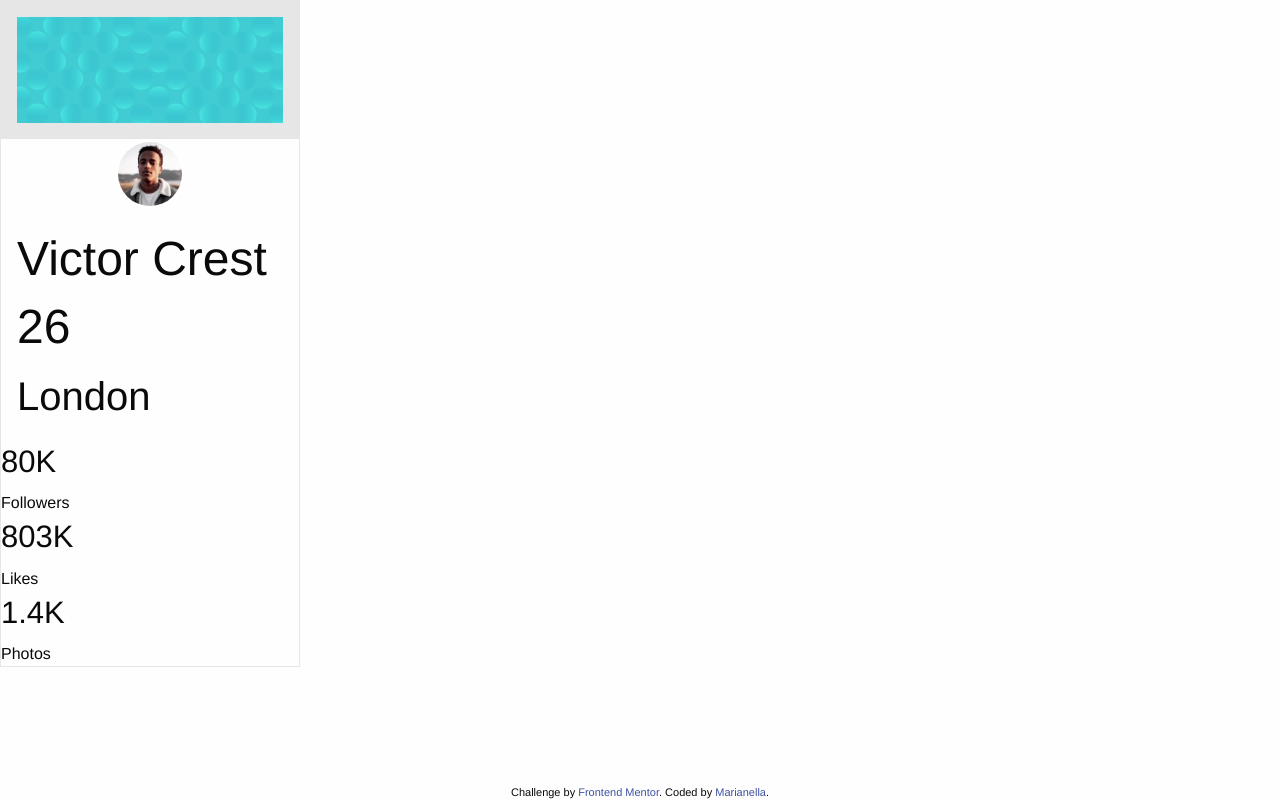
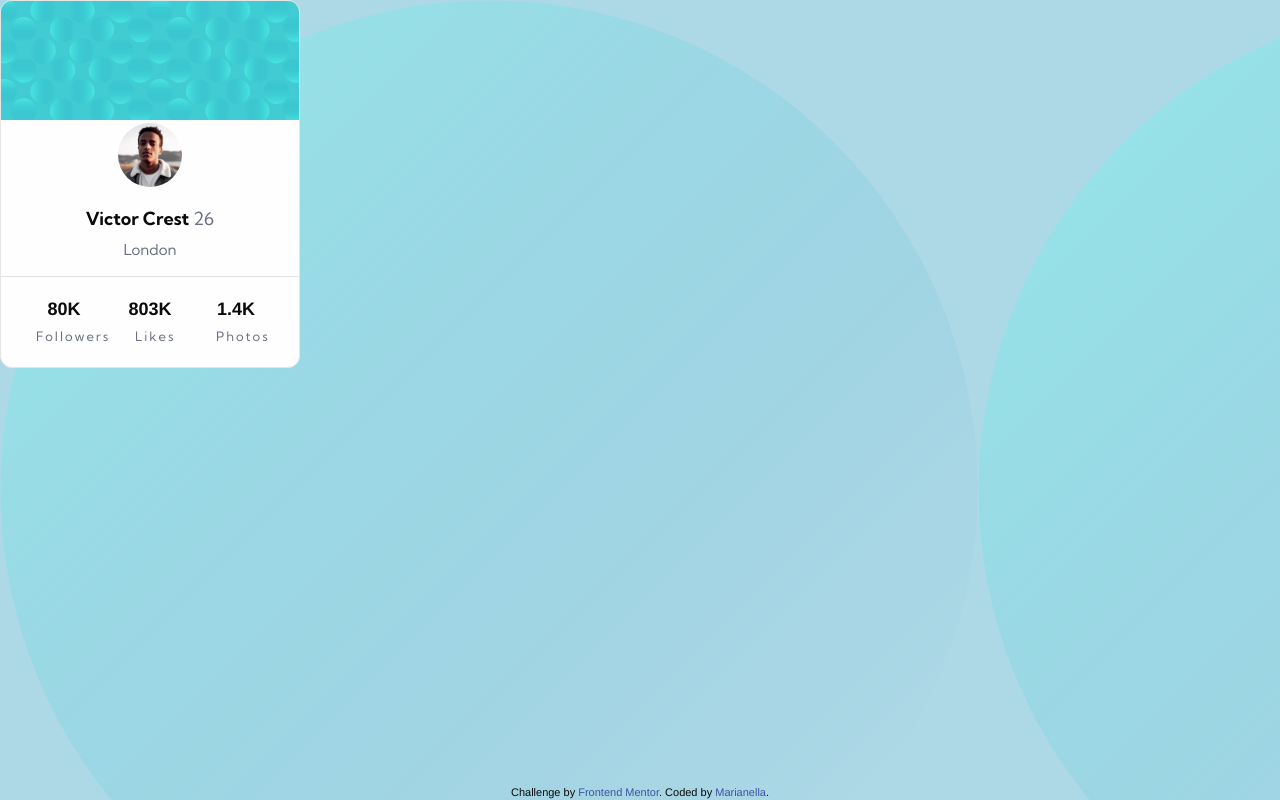
Before and after one commit to Marianellag1/Portfolio-card, a plain HTML site: page index.html in a window 1280 px wide. Drawn offline with nearby package versions, Linux system fonts and the light colour scheme.

Commit message:
getting closer to finish. image position seems to be the tricky part of the challenge.

```diff
--- a/Assets/css/style.css
+++ b/Assets/css/style.css
@@ -1,3 +1,5 @@
+@import url('https://fonts.googleapis.com/css2?family=Kumbh+Sans:wght@400;700&display=swap');
+
 .attribution { font-size: 11px; text-align: center; }
 .attribution a { color: hsl(228, 45%, 44%); }
 
@@ -9,12 +11,71 @@
     width: 70px;
     border: solid white;
 }
-/*
+
+h1 {
+    text-align: center;
+    font-family: 'Kumbh Sans', sans-serif;
+    font-weight: 700;
+    font-size: 18px;
+}
+
+h2 {
+    text-align: center;
+    font-family: 'Kumbh Sans', sans-serif;
+    font-weight: 400;
+    color:  hsl(227, 10%, 46%);
+    font-size: 15px;
+}
+
+h3 {
+    font-weight: 700;
+    font-size: 18px;
+    text-align: center;
+    margin: 0;
+}
+
+span {
+    font-weight: 400;
+    color:  hsl(227, 10%, 46%);
+    text-align: center;
+}
+
+.cell span {
+    font-size: 13px;
+}
+
+.following {
+    font-family: 'Kumbh Sans', sans-serif;
+}
+
+.card-section {
+border-bottom: 1px solid;
+border-bottom-color:  hsla(0, 0%, 24%, 0.136);
+}
+
+.grid-x {
+    margin: 20px;
+}
+
+section.grid-x.grid-margin-x.following {
+    margin-bottom: 20px;
+}
+
+.card-divider {
+    padding: 0;
+}
+
+.card {
+border-radius: 12px;
+}
+
+
 body {
     background-image: url(/Assets/Images/bg-pattern-top.svg);
     background-image: url(/Assets/Images/bg-pattern-bottom.svg);
     background-color: lightblue;
-} */
+}
+
 .footer {
     position: fixed;
     left: 0;
--- a/index.html
+++ b/index.html
@@ -1,31 +1,42 @@
 <!DOCTYPE html>
 <html lang="en">
+
 <head>
   <meta charset="UTF-8">
   <meta name="viewport" content="width=device-width, initial-scale=1.0">
-  <link rel="stylesheet" href="https://cdn.jsdelivr.net/npm/foundation-sites@6.7.5/dist/css/foundation.min.css" crossorigin="anonymous">
+  <link rel="stylesheet" href="https://cdn.jsdelivr.net/npm/foundation-sites@6.7.5/dist/css/foundation.min.css"
+    crossorigin="anonymous">
   <link rel="icon" type="image/png" sizes="32x32" href="/Assets/Images/favicon-32x32.png">
   <link rel="stylesheet" href="/Assets/css/style.css">
   <title>Frontend Mentor | Profile card component</title>
 
 </head>
+
 <body>
   <main>
     <div class="card" style="width: 300px;">
       <div class="card-divider">
         <img src="/Assets/Images/bg-pattern-card.svg" alt="background-img">
       </div>
-        <img src="/Assets/Images/image-victor.jpg"  class="victor">
+      <img src="/Assets/Images/image-victor.jpg" class="victor">
       <div class="card-section">
         <h1>Victor Crest <span class="age">26</span></h1>
         <h2>London</h2>
       </div>
-      <h3>80K</h3>
-      <span> Followers</span>
+      <section class="grid-x grid-margin-x following">
+        <div class="cell small-4">
+          <h3 >80K</h3>
+          <span style="letter-spacing: 2px;"> Followers</span>
+        </div>
+        <div class="cell auto">
           <h3>803K</h3>
-      <span>Likes</span>
+          <span style="letter-spacing: 2px; margin-left: 13px;">Likes</span>
+        </div>
+        <div class="cell auto">
           <h3>1.4K</h3>
-      <span>Photos</span>
+          <span style="letter-spacing: 2px; margin-left: 8px;">Photos</span>
+        </div>
+      </section>
     </div>
 
 
@@ -37,4 +48,5 @@
     </div>
   </footer>
 </body>
+
 </html>
```
Also changed, not shown: 2 other files. Lines whose indentation alone changed are shown as unchanged.
